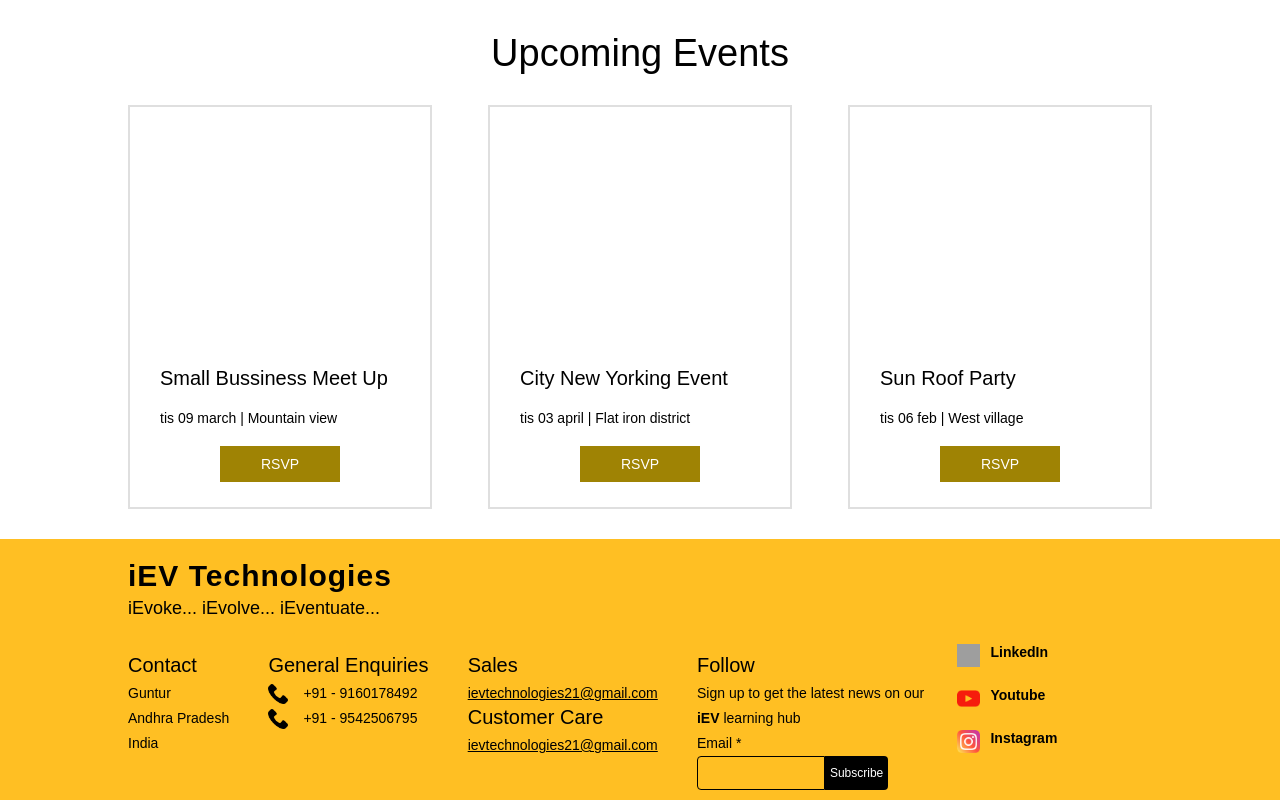
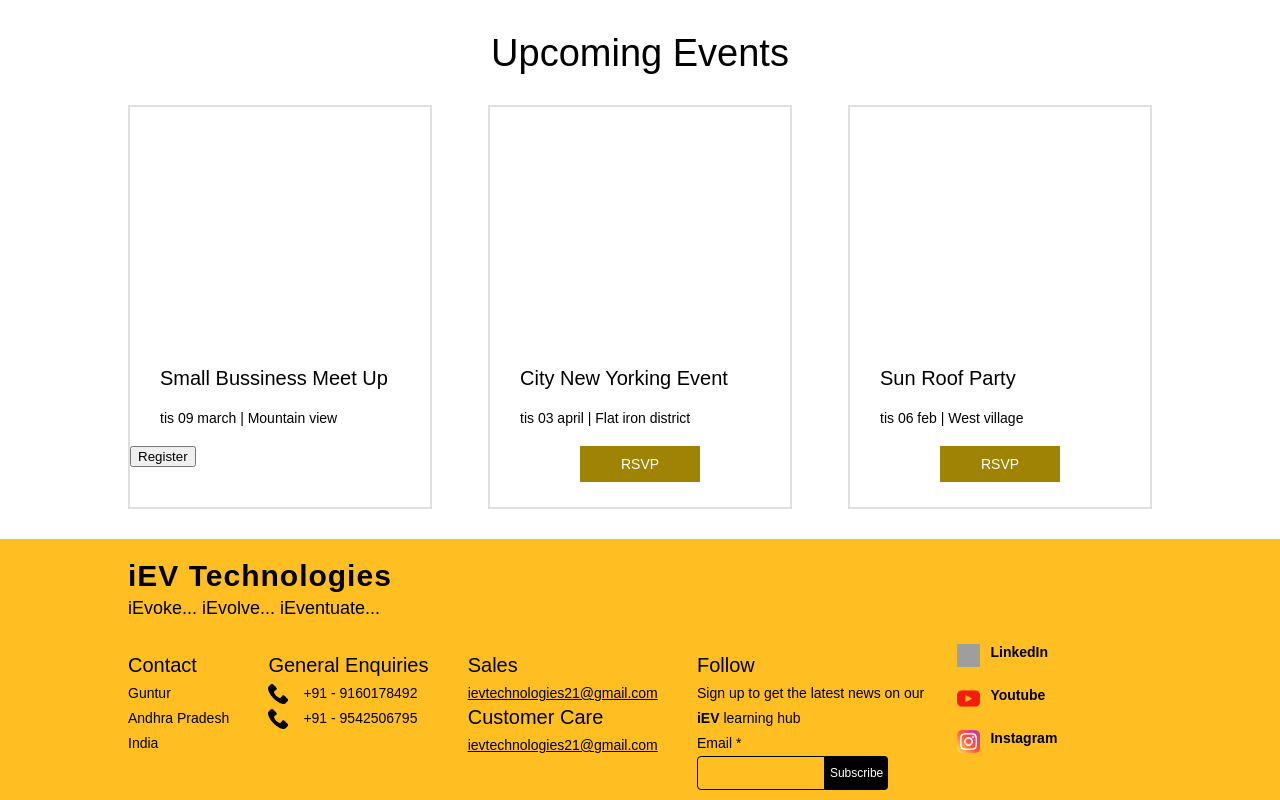
Before and after one commit to iev21/iev-frontend, an Angular app: page / in a window 1280 px wide. Shown: the part 2613-3413 px from the top of the page. Built offline with nearby package versions, Linux system fonts and the light colour scheme; grey boxes are pictures that could not be loaded.

Commit message:
Update events.component.html

```diff
--- a/src/app/events/events.component.html
+++ b/src/app/events/events.component.html
@@ -4,7 +4,8 @@
         <div class="events__container__flex">
             <div class="events__container__flex__heading">Small Bussiness Meet Up</div>
             <div class="events__container__flex__subheading">tis 09 march | Mountain view </div>
-            <div class="button">RSVP</div>
+            <!-- <div class="button">RSVP</div> -->
+          <button (click)="registerForEvent(event)">Register</button>
         </div>
         <div class="events__container__flex">
             <div class="events__container__flex__heading">City New Yorking Event</div>
```
